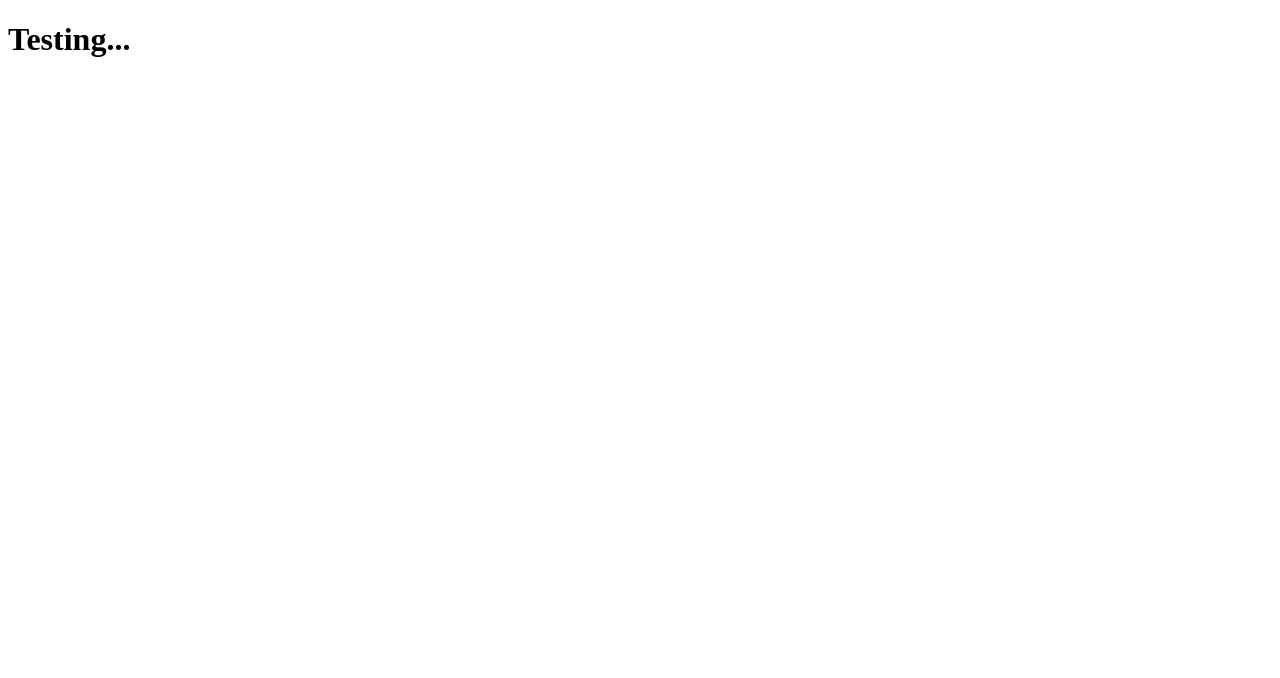
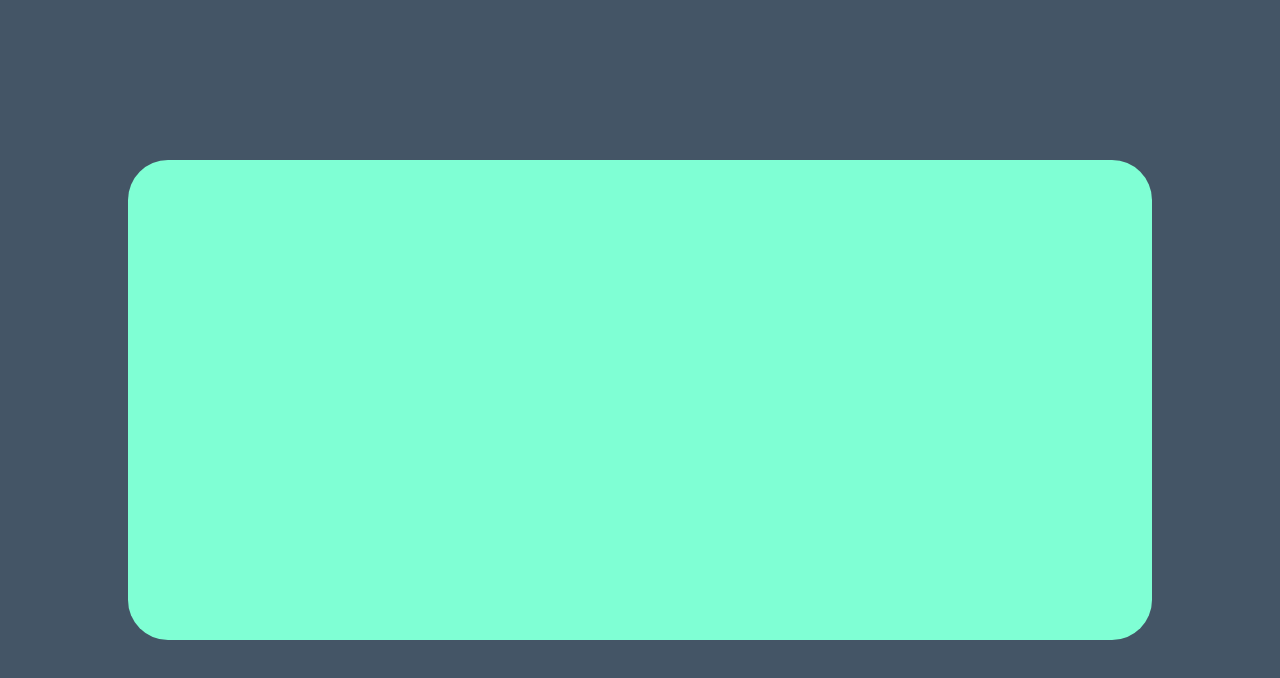
Before and after one commit to SaulRuizS/WeatherApp, a React app: page / in a window 1280 px wide. Shown: the top 678 px of the page. Built offline with nearby package versions, Linux system fonts and the light colour scheme; the HTML template or start-up script is replaced by a standard one.

Commit message:
First Components

```diff
--- a/package.json
+++ b/package.json
@@ -22,7 +22,11 @@
     "@types/react": "^18.0.18",
     "@types/react-dom": "^18.0.6",
     "babel-loader": "^8.2.5",
+    "css-loader": "^6.7.1",
     "html-webpack-plugin": "^5.5.0",
+    "sass": "^1.54.9",
+    "sass-loader": "^13.0.2",
+    "style-loader": "^3.3.1",
     "ts-loader": "^9.3.1",
     "typescript": "^4.8.2",
     "webpack": "^5.74.0",
--- /dev/null
+++ b/src/assets/styles/App.scss
@@ -0,0 +1,9 @@
+.app {
+    height: 100vh;
+    display: flex;
+    flex-direction: column;
+    align-items: center;
+    justify-content: center;
+    // background-color: #1f1f1f;
+    background-color: #456;
+}
--- /dev/null
+++ b/src/assets/styles/Card.scss
@@ -0,0 +1,8 @@
+.card {
+    min-height: 300px;
+    min-width: 300px;
+    height: 60vh;
+    width: 80vw;
+    border-radius: 40px;
+    background-color: aquamarine;
+}
--- /dev/null
+++ b/src/assets/styles/index.scss
@@ -0,0 +1,6 @@
+* {
+    margin: 0px;
+    padding: 0px;
+    box-sizing: border-box;
+    font-size: 62.5%;
+}
--- /dev/null
+++ b/src/components/App.tsx
@@ -0,0 +1,13 @@
+import React from 'react';
+import Card from './Card';
+import '../assets/styles/App.scss';
+
+const App = () => {
+    return (
+        <div className='app'>
+            <Card />
+        </div>
+    );
+};
+
+export default App;
--- a/src/components/App/App.tsx
+++ /dev/null
@@ -1,11 +0,0 @@
-import React from 'react';
-
-const App = () => {
-    return (
-        <div>
-            <h1>Testing...</h1>
-        </div>
-    );
-};
-
-export default App;
--- /dev/null
+++ b/src/components/Card.tsx
@@ -0,0 +1,12 @@
+import React from 'react';
+import '../assets/styles/Card.scss';
+
+const Card = () => {
+    return (
+        <div className='card'>
+
+        </div>
+    );
+};
+
+export default Card;
--- a/src/index.tsx
+++ b/src/index.tsx
@@ -1,6 +1,7 @@
 import * as React from 'react';
 import * as ReactDOM from 'react-dom/client';
-import App from './components/App/App';
+import App from './components/App';
+import './assets/styles/index.scss';
 
 const root = ReactDOM.createRoot(
     document.getElementById('root') as HTMLElement
--- a/webpack.config.js
+++ b/webpack.config.js
@@ -16,6 +16,14 @@ module.exports = {
                 loader: 'ts-loader',
                 exclude: /node_modules/,
             },
+            {
+                test: /\.s[ac]ss$/i,
+                use: [
+                    "style-loader",
+                    "css-loader",
+                    "sass-loader",
+                ]
+            }
         ]
     },
     resolve: {
```
Also changed, not shown: src/assets/styles/_vars.scss (added), 1 other file (tests, documents, lock files or other folders).
